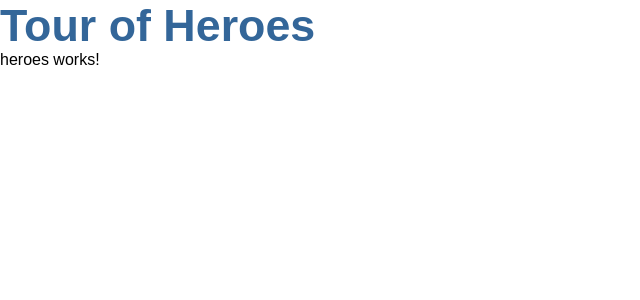
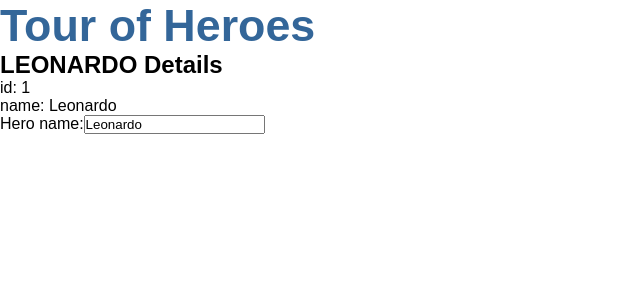
Before and after one commit to lcleonardo/angular-tour-of-heroes, an Angular app: page / in a window 1280 px wide. Shown: the top 300 px of the page, without its empty margins (0-640 px from the left). Built offline with nearby package versions, Linux system fonts and the light colour scheme.

Commit message:
Agregando informacion Mock de Heroes

```diff
--- a/src/app/heroes/heroes.component.html
+++ b/src/app/heroes/heroes.component.html
@@ -1 +1,11 @@
-<p>heroes works!</p>
+<h2>{{ hero.name | uppercase }} Details</h2>
+<div>
+  <span>id: {{ hero.id }}</span>
+</div>
+<div>
+  <span>name: {{ hero.name }}</span>
+</div>
+<div>
+  <label for="name">Hero name:</label>
+  <input type="text" id="name" placeholder="name" [(ngModel)]="hero.name" />
+</div>
--- a/src/app/heroes/heroes.component.ts
+++ b/src/app/heroes/heroes.component.ts
@@ -1,4 +1,5 @@
 import { Component, OnInit } from '@angular/core'
+import { Hero } from './shared/Hero'
 
 @Component({
   selector: 'app-heroes',
@@ -6,7 +7,10 @@
   styleUrls: ['./heroes.component.css'],
 })
 export class HeroesComponent implements OnInit {
-  hero: string = 'Windstorm'
+  hero: Hero = {
+    id: 1,
+    name: 'Leonardo',
+  }
 
   constructor() {}
 
--- a/src/app/heroes/shared/Hero.ts
+++ b/src/app/heroes/shared/Hero.ts
@@ -1,4 +1,4 @@
 export interface Hero {
   id: number
-  nmae: string
+  name: string
 }
```
Also changed, not shown: src/app/app.module.ts (+9 -13 lines), src/app/shared/mock-heroes.ts (added, +14 -0 lines).
